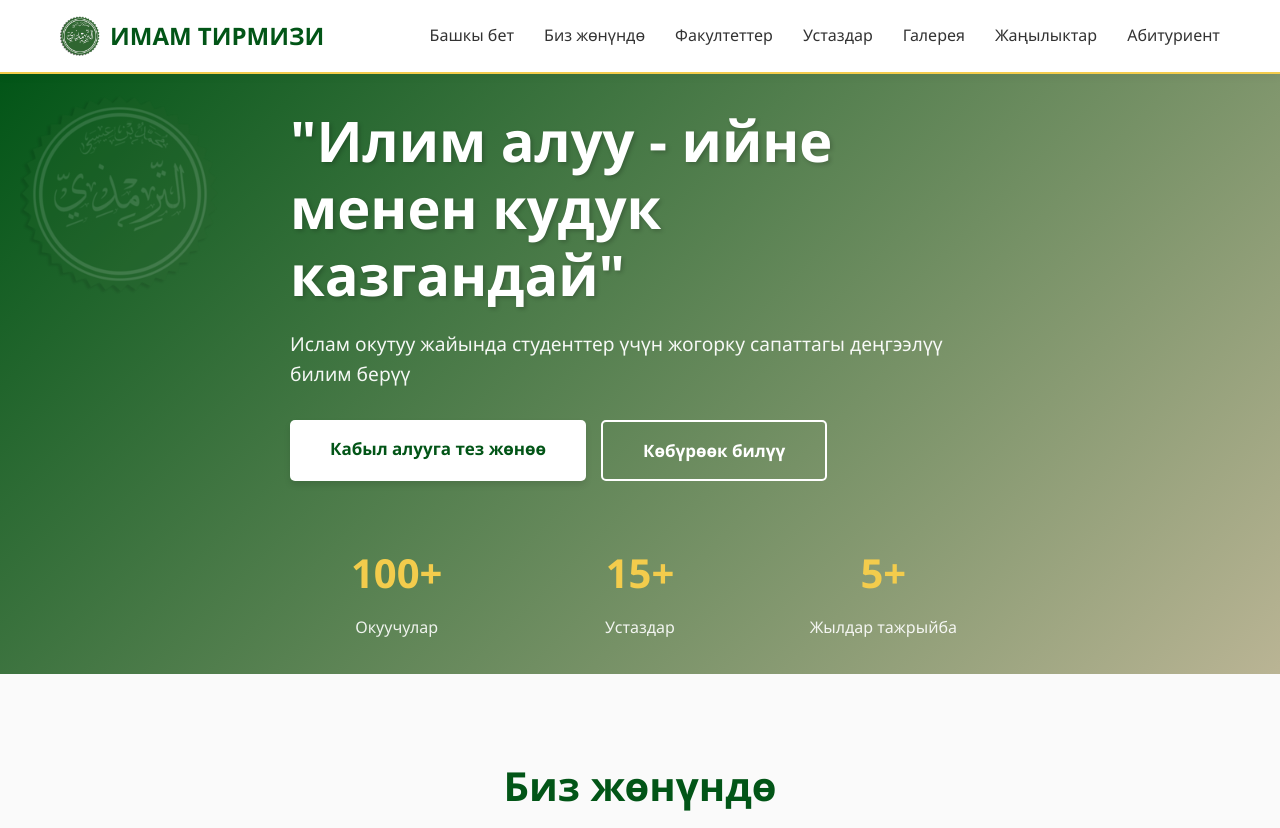
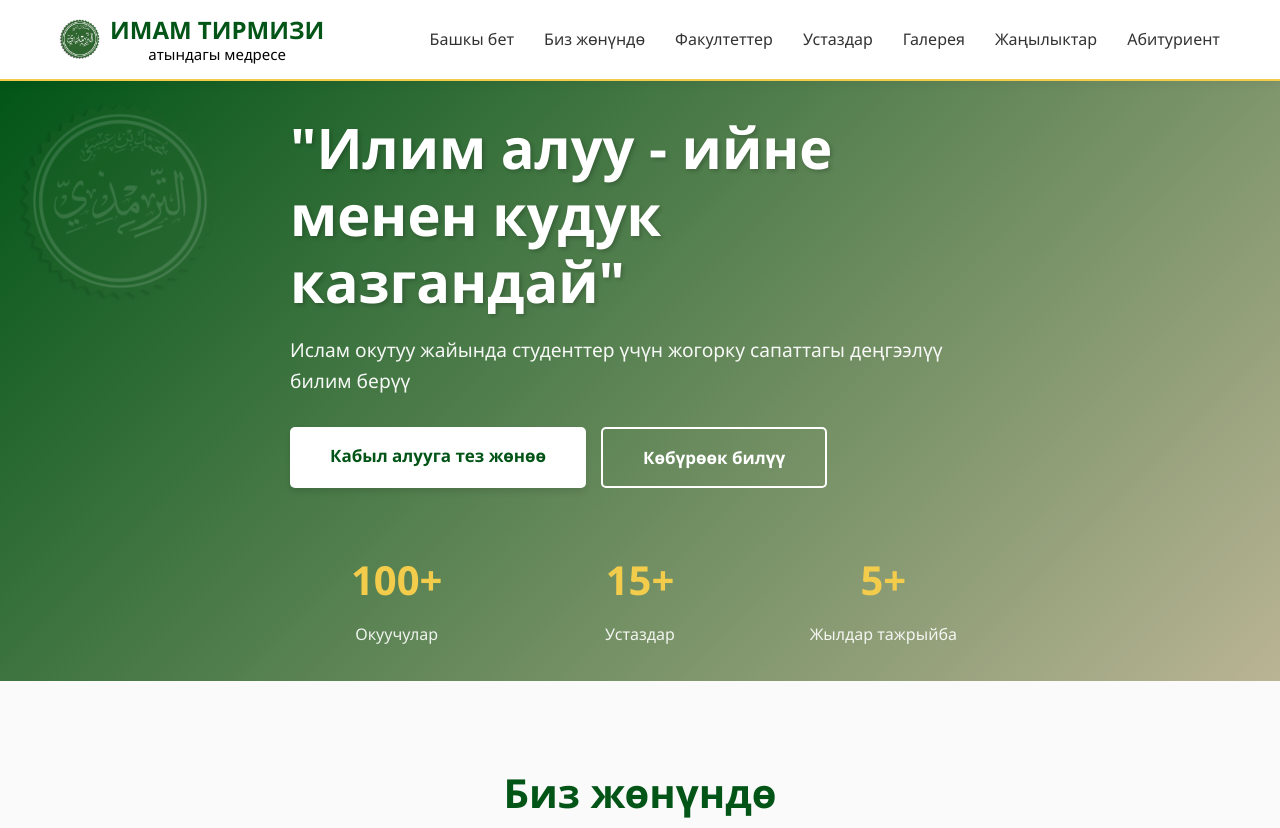
Before and after one commit to eshmattashmatov2022-bit/medrese, a website: page index.html in a window 1280 px wide. Shown: the top 828 px of the page. Drawn offline with Linux system fonts and the light colour scheme.

```diff
--- a/index.html
+++ b/index.html
@@ -15,7 +15,10 @@
                 <div class="nav-wrapper">
                     <div class="logo">
                         <img src="images/logo.png" alt="Медресе логотиби" class="logo-img">
-                        <span>ИМАМ ТИРМИЗИ</span>
+                        <span class="logo-text">
+    ИМАМ ТИРМИЗИ
+    <small>атындагы медресе</small>
+</span>
                     </div>
                     <button class="menu-toggle" id="menuToggle">
                         <span></span>
--- a/style.css
+++ b/style.css
@@ -130,13 +130,14 @@
 .logo-text {
     display: flex;
     flex-direction: column;
+    align-items: center;
     line-height: 1.2;
 }
 
 .logo-text small {
-    font-size: 11px;
+    font-size: 15px;
     font-weight: 400;
-    color: #666;
+    color: #010200;
 }
 .nav-menu {
     display: flex;
```
Also changed, not shown: package.json (+8 -7 lines), vercel.json (added), 1 other file.
